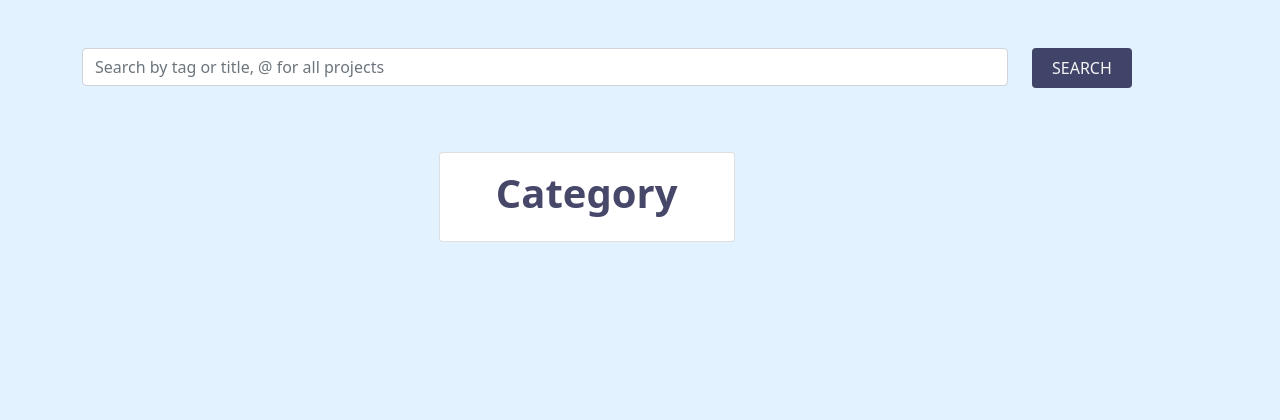
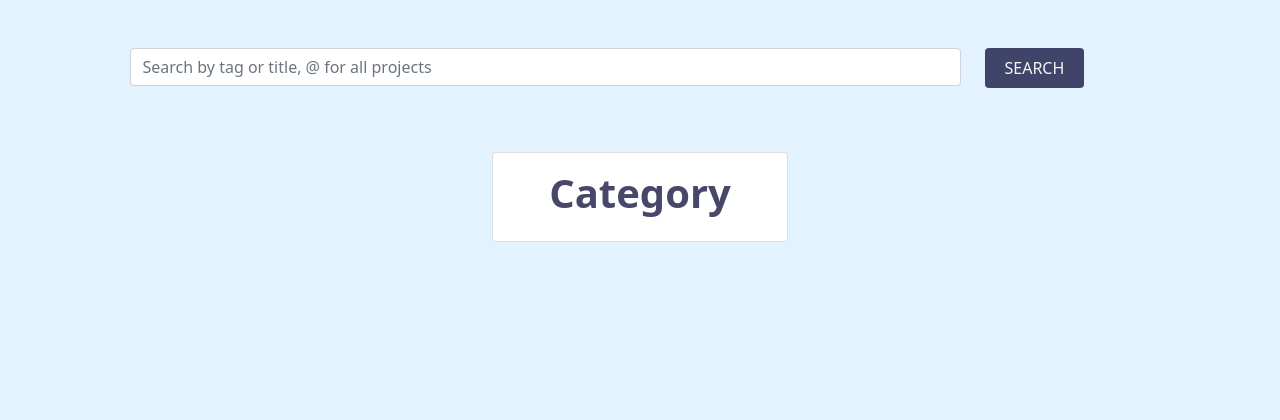
Before and after one commit to abobakryousre/Crowd-Funding, a Django app: page / in a window 1280 px wide. Shown: the part 58-478 px from the top of the page. Run offline with Django 3.2, Linux system fonts and the light colour scheme; the visitor is signed in with stand-in values (Sample User, id 1); data that the repository does not hold is empty.

Commit message:
feat(feature-style-home-page):styling-search-bar-projects

```diff
--- a/crowd_funding/users/templates/users/index.html
+++ b/crowd_funding/users/templates/users/index.html
@@ -79,7 +79,7 @@
     <div class="container d-flex flex-column mt-5 mb-3">
         <div class="">
             <div class="row justify-content-center">
-                <div class="col-md-10 ">
+                <div class="col-md-9 ">
                     <input
                             id="searchbar"
                             class="form-control me-2"
@@ -106,6 +106,7 @@
         <div class="col-md-3">
             <ul class="list-group mt-5">
                 <li class="list-group-item">
+                     <div class="col-md-1"></div>
                     <h1 class="p-2 blue-header"
                     >Category</h1
                     >
@@ -129,7 +130,7 @@
             </ul>
         </div>
         {# Categories end #}
-        <div class="col-md-1"></div>
+<!--        <div class="col-md-1"></div>-->
 
         {# highestProjects start #} {% if highest_projects %}
 
@@ -195,8 +196,11 @@
                 </div>
             </div>
         </div>
+                 <div class="col-md-1 me-5 "></div>
+
     {% endif %} {# highestProjects end #}
     </div>
+
 
     {# projects by categroy start #}
     <div class="row justify-content-center" id="categories"></div>
```
Also changed, not shown: crowd_funding/media/projects_images/zen-flowchart-homev2.png (added).
